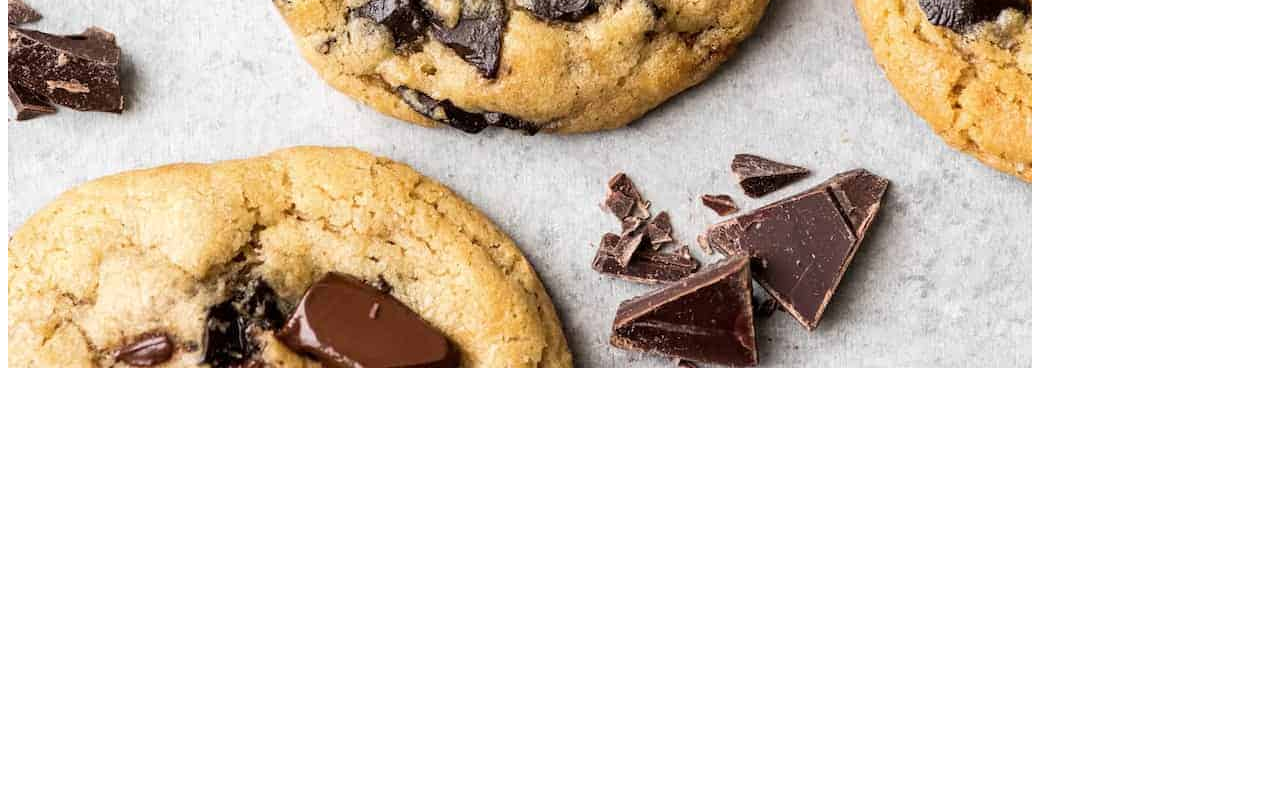
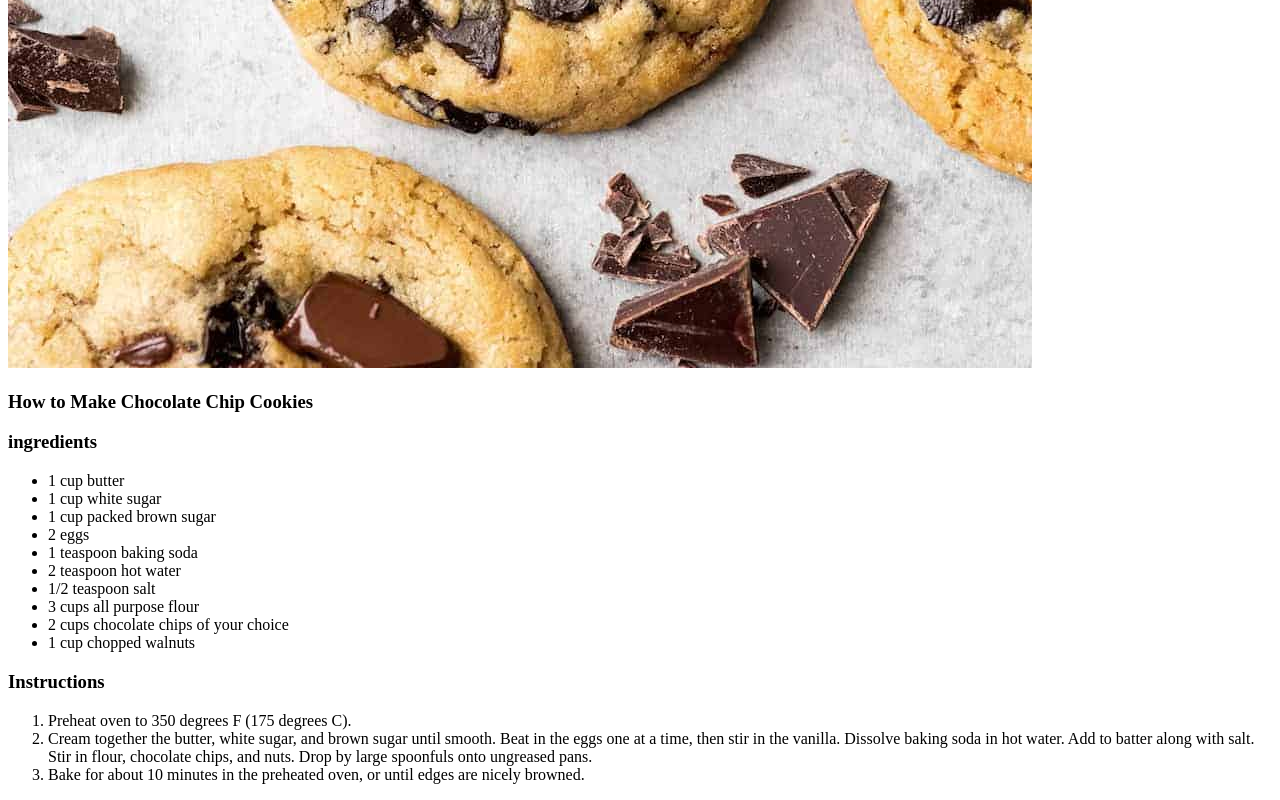
Before and after one commit to vrenee0/cookbook, a plain HTML site: page recipies/chocolatechipcookies.html in a window 1280 px wide. Shown: the part 664-1464 px from the top of the page. Before the commit the page ends 1044 px from the top, so only its background shows below. Drawn offline with Linux system fonts and the light colour scheme.

Commit message:
create cookies

```diff
--- a/recipies/chocolatechipcookies.html
+++ b/recipies/chocolatechipcookies.html
@@ -7,6 +7,28 @@
     <body>
         <title>Chocolatechip Cookies</title>
         <img src="../images/chocolatechipcookies.jpg"alt=chocolatechipcookies>
+        <h3>How to Make Chocolate Chip Cookies</h3>
+
+        <h3>ingredients</h3>
+        <ul>
+            <li>1 cup butter</li>
+            <li>1 cup white sugar</li>
+            <li>1 cup packed brown sugar</li>
+            <li>2 eggs</li>
+            <li>1 teaspoon baking soda</li>
+            <li>2 teaspoon hot water</li>
+            <li>1/2 teaspoon salt</li>
+            <li>3 cups all purpose flour</li>
+            <li>2 cups chocolate chips of your choice</li>
+            <li>1 cup chopped walnuts</li>
+        </ul>
+
+        <h3>Instructions</h3>
+        <ol>
+            <li>Preheat oven to 350 degrees F (175 degrees C).</li>
+            <li>Cream together the butter, white sugar, and brown sugar until smooth. Beat in the eggs one at a time, then stir in the vanilla. Dissolve baking soda in hot water. Add to batter along with salt. Stir in flour, chocolate chips, and nuts. Drop by large spoonfuls onto ungreased pans.</li>
+            <li>Bake for about 10 minutes in the preheated oven, or until edges are nicely browned.</li>
+        </ol>
 
     </body>
 </html>
```
